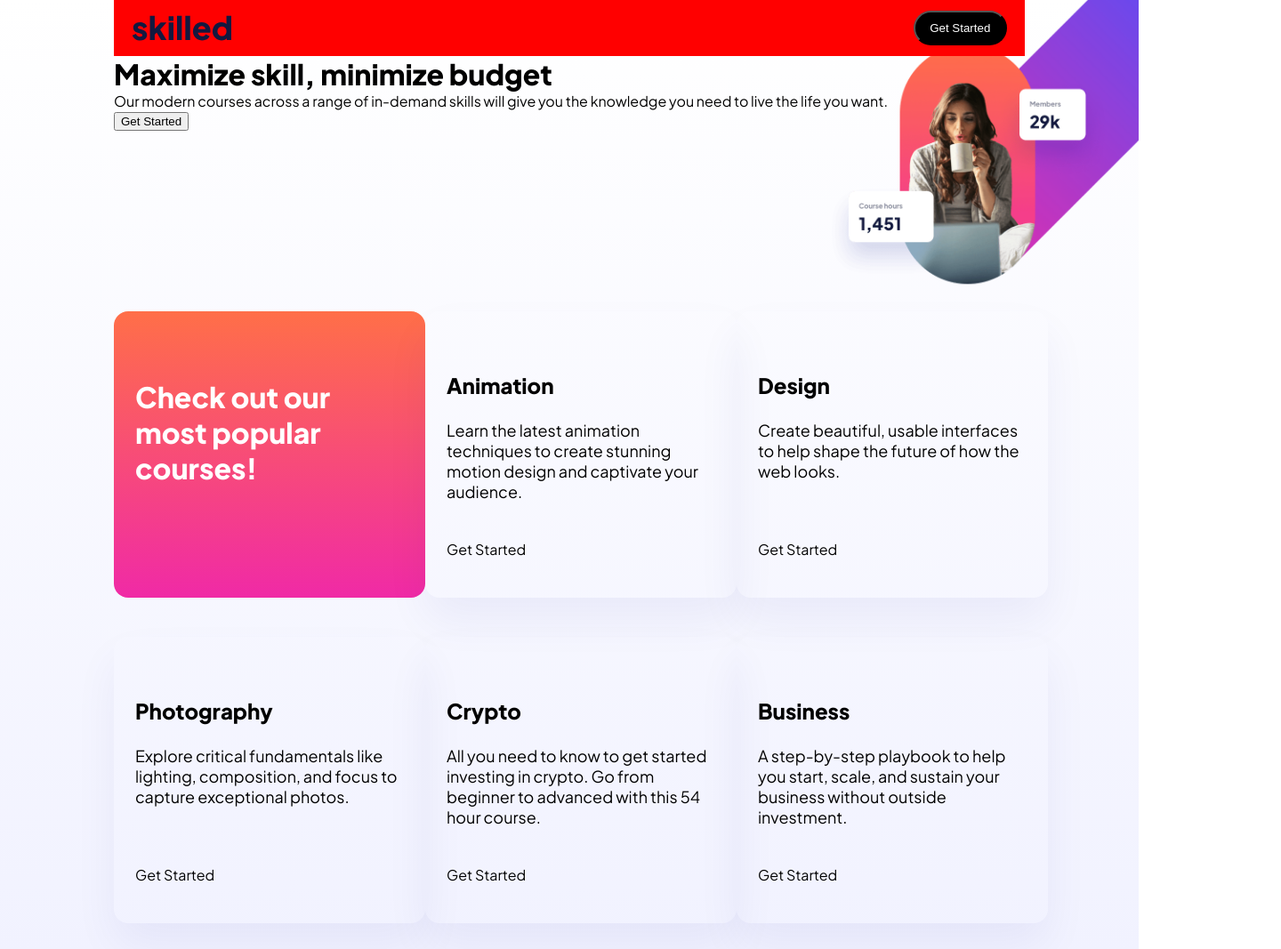
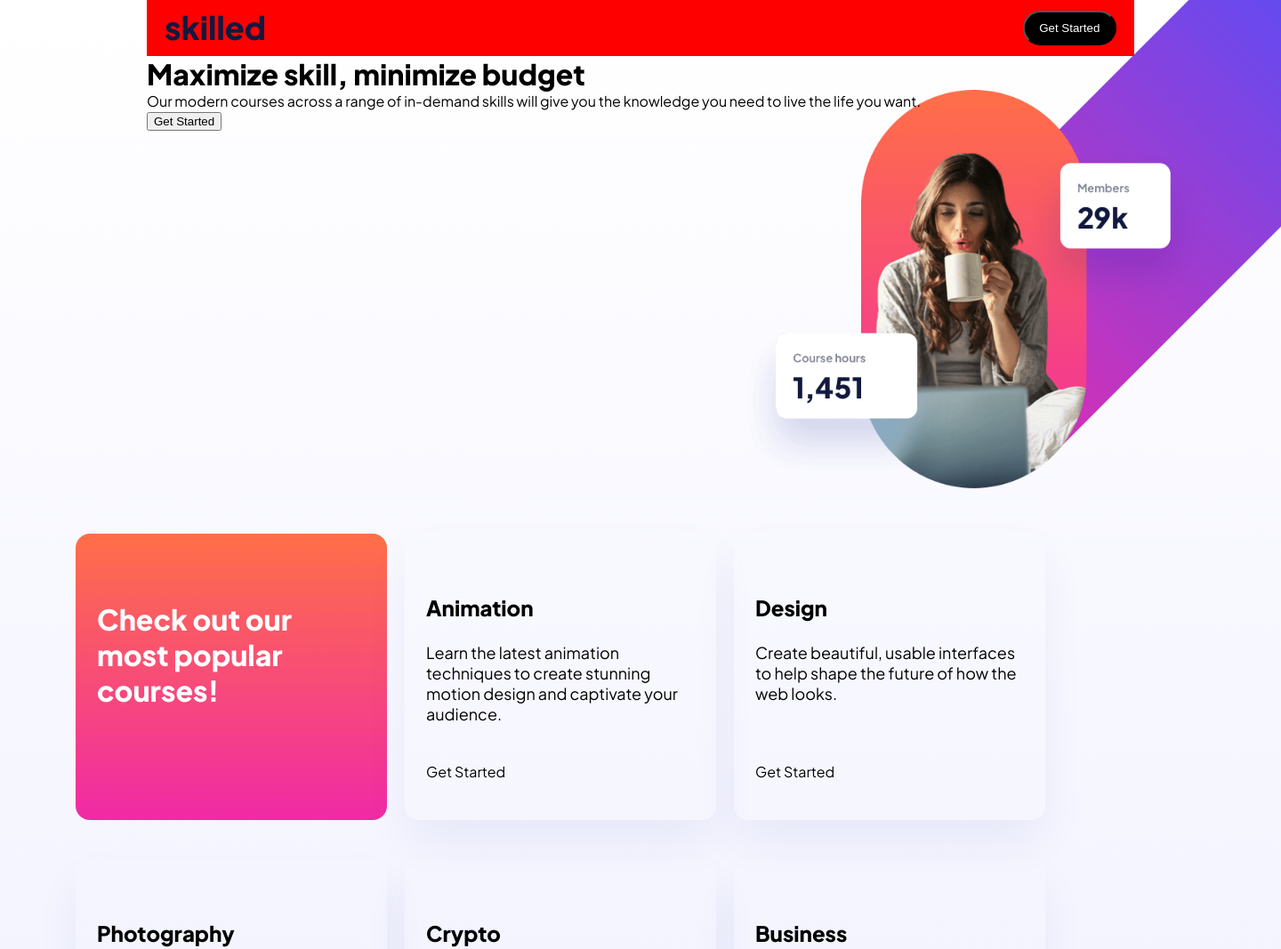
Before and after one commit to aleknovkovski/FEM-skilled-elearning-landing-page, a plain HTML site: page working/index.html in a window 1280 px wide. Shown: the top 1067 px of the page at 89% size, 1440 px wide, since content can reach past the window. Drawn offline with Linux system fonts and the light colour scheme.

Commit message:
Make adjustments to fit Figma sizes

```diff
--- a/working/index.css
+++ b/working/index.css
@@ -12,9 +12,9 @@ body {
 
 .front-page-header {
     background-image: url('./assets/image-hero-desktop.png');
-    background-size: auto 450px;
-    height: 350px;
-    background-position: right -150px top -100px;
+    background-size: auto 750px;
+    height: 600px;
+    background-position: right -225px top -150px;
     background-repeat: no-repeat;
 }
 
@@ -34,14 +34,12 @@ body {
 }
 
 .container {
-    width: 100%;
-    max-width: 1440px;
+    width: 1440px;
     margin: 0 auto;
 }
 
 .inner-container {
-    width: 80%;
-    max-width: 1110px;
+    width: 1110px;
     margin: 0 auto;
 }
 
```
